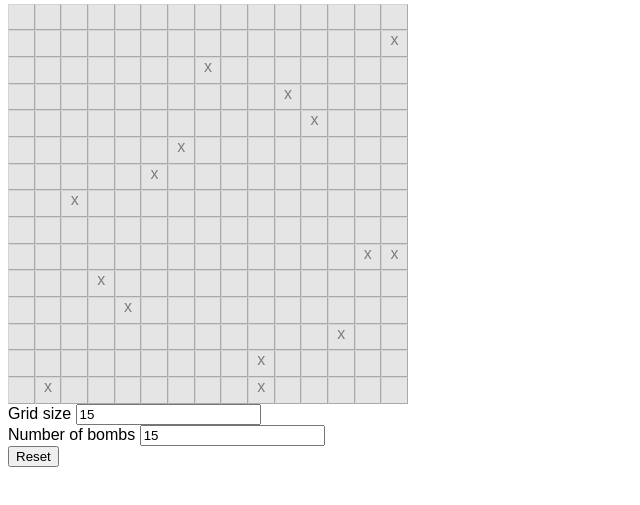
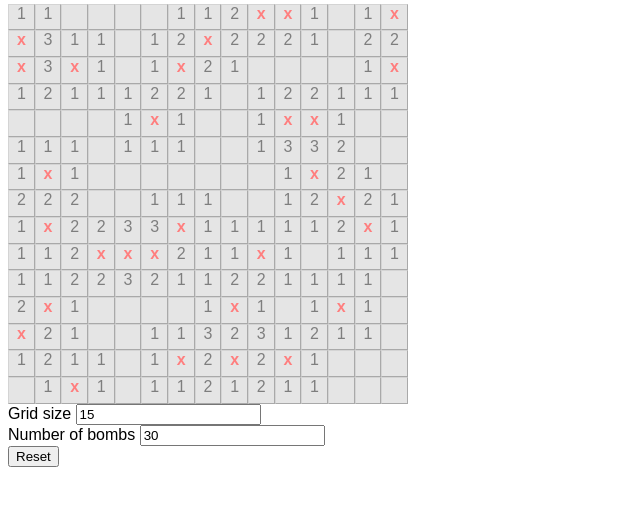
Before and after one commit to julianjelfs/minesweeper, a plain HTML site: page index.html in a window 1280 px wide. Shown: the part 37-542 px from the top of the page, without its empty margins (0-640 px from the left). Drawn offline with nearby package versions, Linux system fonts and the light colour scheme.

Commit message:
grid drawing with bomb position and numbers around bombs

```diff
--- a/index.html
+++ b/index.html
@@ -19,7 +19,7 @@
 
     <div>
         <label for="size">Number of bombs</label>
-        <input type="number" id="bombs" value="15" />
+        <input type="number" id="bombs" value="30" />
     </div>
 
     <div>
--- a/script.js
+++ b/script.js
@@ -1,29 +1,82 @@
 
 (function(){
+
+    function surroundingCells(cells, row, col){
+        var near = [];
+        if(cells[(row-1)+'_'+(col-1)]){
+            near.push(cells[(row-1)+'_'+(col-1)]);
+        }
+        if(cells[(row-1)+'_'+(col)]){
+            near.push(cells[(row-1)+'_'+(col)]);
+        }
+        if(cells[(row-1)+'_'+(col+1)]){
+            near.push(cells[(row-1)+'_'+(col+1)]);
+        }
+        if(cells[(row)+'_'+(col-1)]){
+            near.push(cells[(row)+'_'+(col-1)]);
+        }
+        if(cells[(row)+'_'+(col+1)]){
+            near.push(cells[(row)+'_'+(col+1)]);
+        }
+        if(cells[(row+1)+'_'+(col-1)]){
+            near.push(cells[(row+1)+'_'+(col-1)]);
+        }
+        if(cells[(row+1)+'_'+(col)]){
+            near.push(cells[(row+1)+'_'+(col)]);
+        }
+        if(cells[(row+1)+'_'+(col+1)]){
+            near.push(cells[(row+1)+'_'+(col+1)]);
+        }
+        return near;
+    }
 
     function init(){
         var size = $('#size').val(),
             bombs = $('#bombs').val(),
             stage = $('#stage').empty(),
             dim = 400 / size,
-            bombCells = {};
+            bombCells = [],
+            cell = 0;
 
         while(bombs > 0){
-            var c = Math.floor(Math.random() * size*size);
+            var c = Math.floor(Math.random()*size*size);
             if(bombCells[c] == null){
                 bombs -= 1;
                 bombCells[c] = true;
-            } else {
-                console.log('duplicate detected');
             }
         }
 
-        for(var y=0; y<size; y++) {
-            for(var x=0; x<size; x++) {
+        var cells = [];
+        for(var row=0; row<size; row++) {
+            for(var col=0; col<size; col++) {
+                cells[row+'_'+col] = {
+                    row : row,
+                    col : col,
+                    bomb : bombCells[cell++],
+                    nearby : 0
+                };
+            }
+        }
+
+        for(var row= 0, cell=0; row<size; row++) {
+            for(var col=0; col<size; col++) {
+                var key = row+'_'+col;
+                if(!cells[key].bomb) {
+                    $.each(surroundingCells(cells,row,col), function(i, val){
+                        if(val.bomb){
+                            cells[key].nearby += 1;
+                        }
+                    });
+                }
                 $('<div class="cell"/>').width(dim).height(dim)
-                    .data({x:x,y:y})
-                    .text(bombCells[(x*y)]?'x':'')
-                    .appendTo(stage);
+                    .html(cells[key].bomb?'<span class="bomb">x</span>':(cells[key].nearby > 0 ? cells[key].nearby : ''))
+                    .appendTo(stage).click((function(k){
+                        return function(){
+                            if(cells[k].bomb){
+                                alert('Kaboom!');
+                            }
+                        };
+                    })(key));
             }
         }
     }
--- a/style.css
+++ b/style.css
@@ -22,3 +22,18 @@ h2 {
     cursor: pointer;
     text-align: center;
 }
+
+.bomb {
+    color: #ff0000;
+    font-weight: bold;
+}
+
+.red {
+    color:#ff0000;
+}
+.green {
+    color:#00ff00;
+}
+.blue {
+    color:#0000ff;
+}
```
